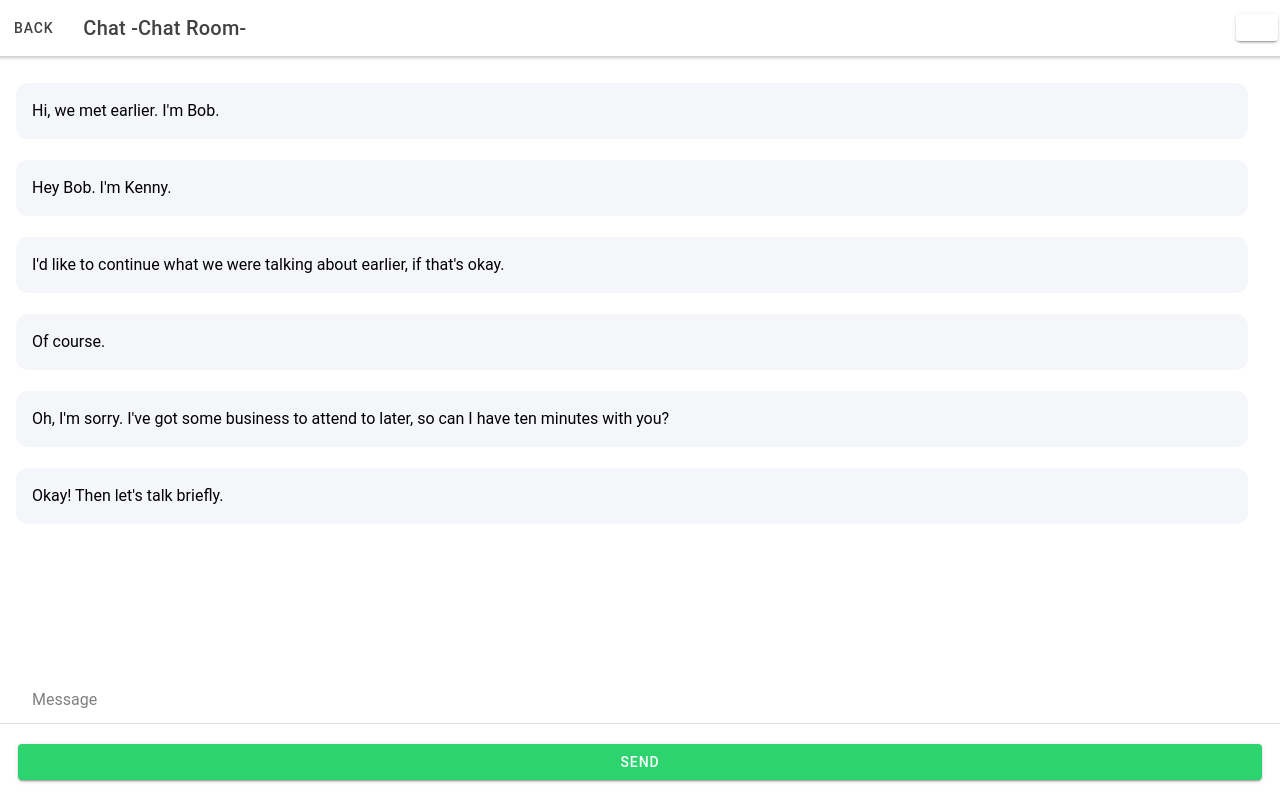
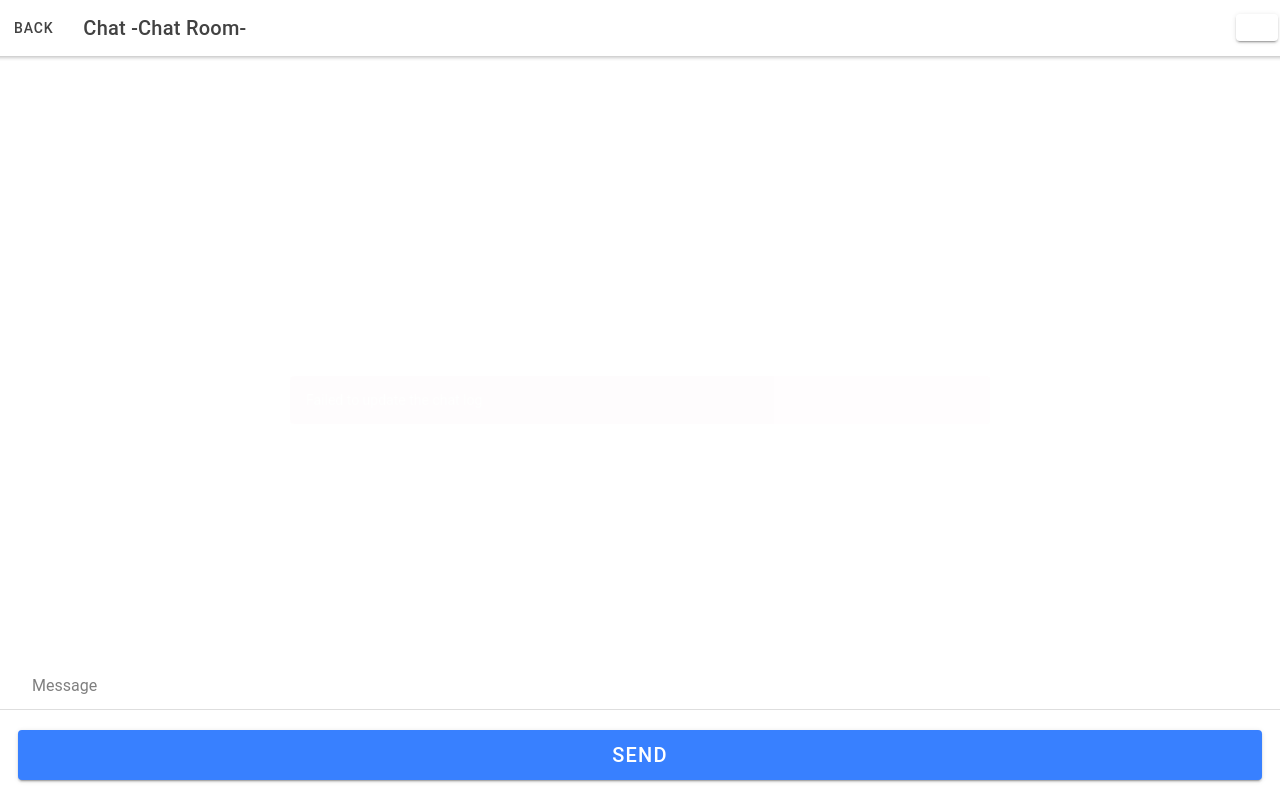
Before and after one commit to snowflake0123/tornedge, a React (Create React App) app in the folder web_client/Tornedge/: page /ChatRoom in a window 1280 px wide. Built offline with nearby package versions, Linux system fonts and the light colour scheme.

Commit message:
Adjust ChatRoom page's design

```diff
--- a/web_client/Tornedge/src/pages/ChatRoom.css
+++ b/web_client/Tornedge/src/pages/ChatRoom.css
@@ -7,3 +7,10 @@
 	background-color: var(--ion-color-light-tint);
 	border-radius: 12px;
 }
+
+.send-button {
+	background-color: var(--ion-color-primary);
+	border-radius: 12px;
+	height: 50px;
+	font-size: 20px;
+}
--- a/web_client/Tornedge/src/pages/ChatRoom.tsx
+++ b/web_client/Tornedge/src/pages/ChatRoom.tsx
@@ -46,32 +46,7 @@ type Messages = {
   messages: Message[]
 }
 
-const testMessages: Message[] = [
-  {
-    image_id: "1",
-    text: "Hi, we met earlier. I'm Bob."
-  },
-  {
-    image_id: "2",
-    text: "Hey Bob. I'm Kenny."
-  },
-  {
-    image_id: "1",
-    text: "I'd like to continue what we were talking about earlier, if that's okay."
-  },
-  {
-    image_id: "2",
-    text: "Of course."
-  },
-  {
-    image_id: "2",
-    text: "Oh, I'm sorry. I've got some business to attend to later, so can I have ten minutes with you?"
-  },
-  {
-    image_id: "1",
-    text: "Okay! Then let's talk briefly."
-  },
-]
+const initMessages: Message[] = []
 
 const MyMsg: React.FC<Message> = (props) => {
 
@@ -111,10 +86,10 @@ const MsgList: React.FC<Messages> = (props) => {
 
 
 const ChatRoom: React.FC<RouteComponentProps> = (props) => {
-  const [messages, setMessages] = useState(testMessages)
-  const [message, setMessage] = useState('')
-  const [showToast, setShowToast] = useState(false)
-  const [errorMessage, setErrorMessage] = useState('')
+  const [messages, setMessages] = useState(initMessages);
+  const [message, setMessage] = useState('');
+  const [showToast, setShowToast] = useState(false);
+  const [errorMessage, setErrorMessage] = useState('');
 
   const handleClickBack = () => {
     props.history.goBack();
@@ -158,6 +133,8 @@ const ChatRoom: React.FC<RouteComponentProps> = (props) => {
       }
     })
     .catch((error) => {
+      setErrorMessage('Failed to send the chat message');
+      setShowToast(true);
       console.log(error);
     })
     // 3: Reset value of input textarea
@@ -197,6 +174,8 @@ const ChatRoom: React.FC<RouteComponentProps> = (props) => {
       }
     })
     .catch((error) => {
+      setErrorMessage('Failed to update the chat log');
+      setShowToast(true);
       console.log(error);
     })
   }
@@ -245,12 +224,13 @@ const ChatRoom: React.FC<RouteComponentProps> = (props) => {
         </IonInput>
       </IonItem>
       <div className="ion-padding">
-        <IonButton color="success" expand="block" onClick={() => handleClickSend()}>Send</IonButton>
+        <IonButton className="send-button" expand="block" onClick={() => handleClickSend()}>Send</IonButton>
       </div>
 
       {/* Toast */}
       <IonToast
         isOpen={showToast}
+        position="middle"
         color="danger"
         onDidDismiss={() => setShowToast(false)}
         message={errorMessage}
--- a/web_client/Tornedge/src/pages/ChatTop.tsx
+++ b/web_client/Tornedge/src/pages/ChatTop.tsx
@@ -55,18 +55,19 @@ const ChatTop: React.FC<RouteComponentProps> = (props) => {
         if(res_data['result'] == 'success') {
           localStorage.chat_room_id = res_data['chat_room_id'];
           console.log('chat_room_id', localStorage.getItem('chat_room_id'))
+          props.history.push('/chatRoom');
         } else {
-          console.log('e')
-          setErrorMessage(res_data['message']);
+          setErrorMessage('Failed to create the chat room');
           setShowToast(true);
         }
       })
       .catch((error) => {
+        setErrorMessage('Failed to create the chat room')
+        setShowToast(true)
         console.log(error);
       });
     }
     // 3: move ot ChatRoom page
-    props.history.push('/chatRoom');
   }
 
   const handleClickEnterChatRoom = () => {
@@ -92,9 +93,13 @@ const ChatTop: React.FC<RouteComponentProps> = (props) => {
           console.log('chat_room_id', localStorage.getItem('chat_room_id'))
           props.history.push('/chatRoom');
         } else {
-          setErrorMessage(res_data['message']);
+          setErrorMessage('Failed to enter the chat room');
           setShowToast(true);
         }
+      })
+      .catch((response) => {
+        setErrorMessage('Failed to enter the chat room');
+        setShowToast(true);
       });
     }
   }
@@ -139,6 +144,8 @@ const ChatTop: React.FC<RouteComponentProps> = (props) => {
         {/* Toast */}
         <IonToast
           isOpen={showToast}
+          position="middle"
+          color="danger"
           onDidDismiss={() => setShowToast(false)}
           message={errorMessage}
           duration={5000}
```
Also changed, not shown: 2 other files (tests, documents, lock files or other folders).
